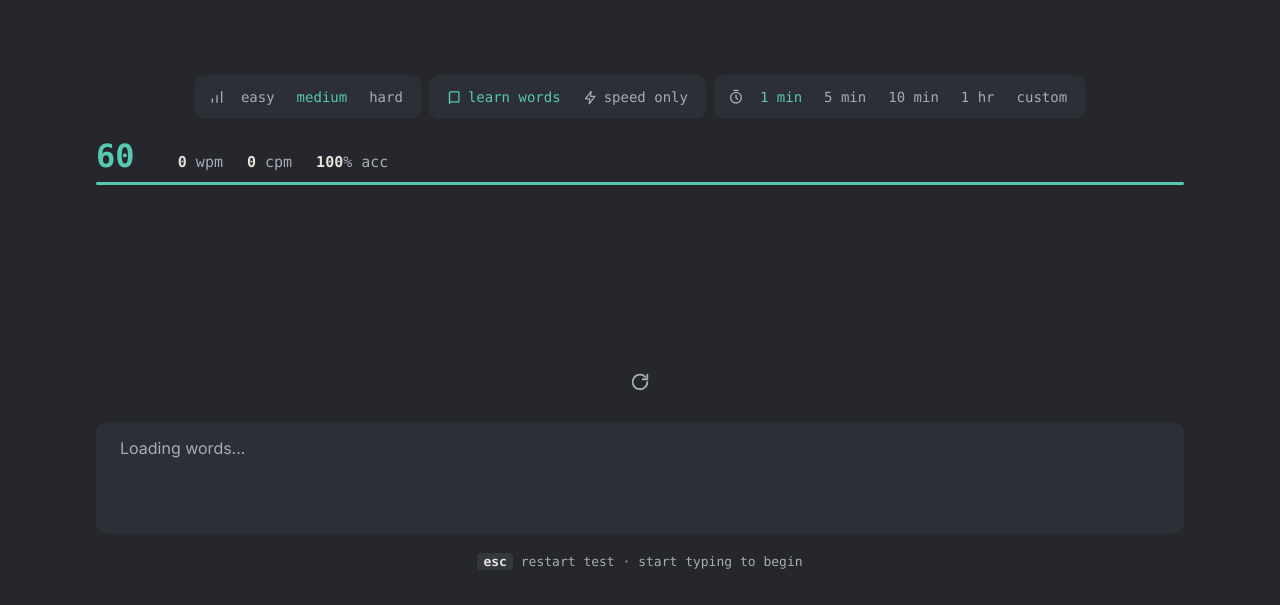
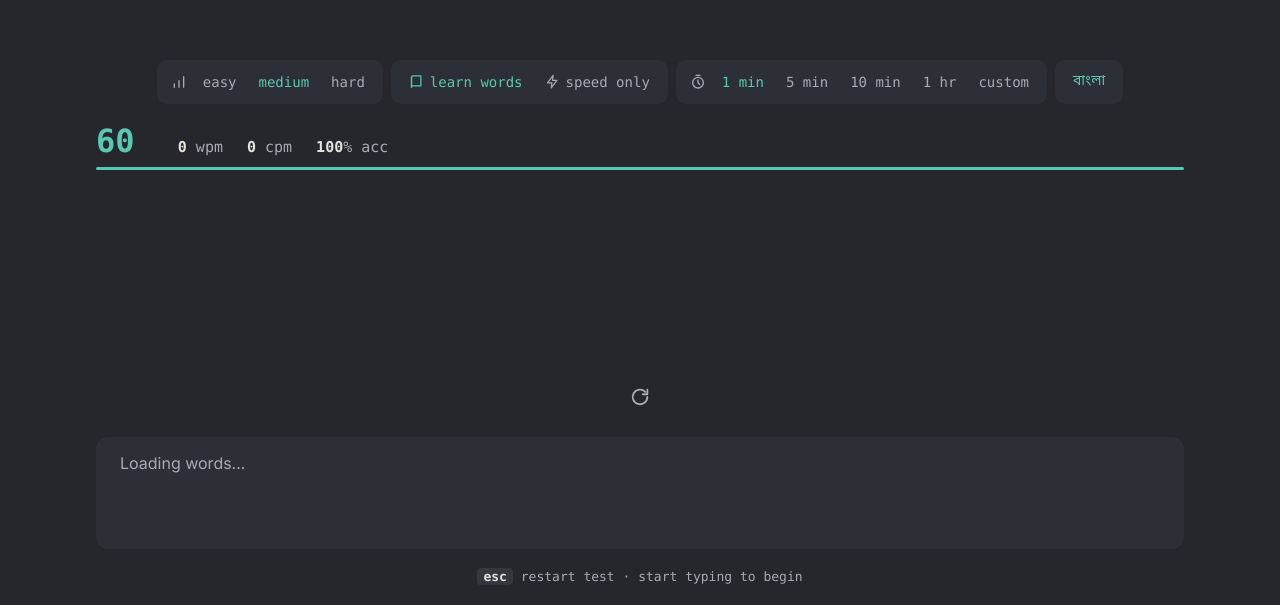
Before and after one commit to saifulislamshah/Typing-Test-Speed-Online, a FastAPI app: page / in a window 1280 px wide. Shown: the part 76-681 px from the top of the page. Run offline with FastAPI, Linux system fonts and the light colour scheme; data that the repository does not hold is empty; some libraries are stand-ins or nearby versions.

Commit message:
add bangla meaning keyword

```diff
--- a/app/static/css/main.css
+++ b/app/static/css/main.css
@@ -169,12 +169,12 @@ fieldset { border: 0; margin: 0; padding: 0; min-width: 0; }
 }
 .cfg-icon { width: 16px; height: 16px; margin: 0 var(--s-half) 0 6px; color: var(--muted); fill: none; stroke: currentColor; stroke-width: 2; stroke-linecap: round; stroke-linejoin: round; }
 .opt input { position: absolute; opacity: 0; width: 1px; height: 1px; }
-.opt span {
+.opt > span {
   display: inline-flex; align-items: center; gap: 6px; min-height: 36px; padding: 0 10px; border-radius: 6px;
   color: var(--muted); font: 500 0.875rem var(--font-mono); cursor: pointer; user-select: none; white-space: nowrap;
   transition: color .15s;
 }
-.opt span:hover { color: var(--text); }
+.opt > span:hover { color: var(--text); }
 .opt input:checked + span { color: var(--accent); }
 .opt input:focus-visible + span { outline: 2px solid var(--accent); outline-offset: -2px; }
 .opt svg { width: 15px; height: 15px; fill: none; stroke: currentColor; stroke-width: 2; stroke-linecap: round; stroke-linejoin: round; }
@@ -231,6 +231,15 @@ fieldset { border: 0; margin: 0; padding: 0; min-width: 0; }
 .w.vocab { font-weight: 600; }
 .w.vocab .vw, .w.vocab .c:not(.sp) { text-decoration: underline; text-decoration-color: color-mix(in srgb, var(--accent) 60%, transparent); text-decoration-thickness: 2px; text-underline-offset: 0.3em; }
 .w.vocab .c.err, .w.vocab .c.extra { text-decoration: underline wavy var(--error); }
+/* Bangla meaning above vocabulary words (config toggle "বাংলা"). Lines get taller to make room. */
+.textbox.show-bn { --lh: 2.3em; font-size: clamp(1.1875rem, 0.8rem + 1.25vw, 1.625rem); }
+.show-bn .w[data-bn] { position: relative; }
+.show-bn .w[data-bn]::before {
+  content: attr(data-bn); position: absolute; left: 0; bottom: calc(100% - 0.02em);
+  font: 500 max(13px, 0.6em)/1.3 var(--font-bn); color: var(--accent); white-space: nowrap; pointer-events: none;
+}
+.show-bn .w.done[data-bn]::before { opacity: 0.55; }
+.opt input[type="checkbox"]:not(:checked) + span { text-decoration: line-through; text-decoration-thickness: 1px; }
 .caret::before {
   content: ""; position: absolute; left: -1px; top: 0.18em; bottom: 0.18em; width: 2px; background: var(--accent); border-radius: 1px;
   animation: blink 1s steps(1) infinite;
@@ -457,12 +466,23 @@ mark.hw { background: none; color: inherit; font-weight: 700; text-decoration: u
 }
 @media (max-width: 520px) {
   /* Config: one row per group, scrolling sideways instead of wrapping. */
-  .config { flex-direction: column; align-items: stretch; gap: 6px; }
+  .config { display: grid; grid-template-columns: minmax(0, 1fr) auto; grid-template-areas: "level bn" "mode mode" "time time"; gap: 6px; }
+  .cfg-level { grid-area: level; } .cfg-bn { grid-area: bn; } .cfg-mode { grid-area: mode; } .cfg-time { grid-area: time; }
   .cfg-group { flex-wrap: nowrap; overflow-x: auto; scrollbar-width: none; justify-content: flex-start; }
   .cfg-group::-webkit-scrollbar { display: none; }
-  .opt span { padding: 0 9px; min-height: 34px; font-size: 0.8125rem; }
+  .opt > span { padding: 0 9px; min-height: 34px; font-size: 0.8125rem; }
   .textbox { font-size: 1.1875rem; --lh: 1.7em; }
   .mw-list { grid-template-columns: 1fr; }
+}
+/* Short laptop screens (720-760px tall): tighten vertical spacing so the test still fits. */
+@media (min-width: 721px) and (max-height: 760px) {
+  .header-inner { min-height: 60px; }
+  .test-screen { gap: 12px; padding-top: 0; }
+  .time-bar { margin-bottom: 10px; }
+  .under-text { margin: 2px 0 10px; }
+  .restart { height: 40px; }
+  .word-card { padding: 10px var(--s3); min-height: 0; }
+  .site-footer { padding: 8px 0 12px; }
 }
 @media (prefers-reduced-motion: reduce) {
   *, *::before, *::after { animation-duration: 0.01ms !important; animation-iteration-count: 1 !important; transition-duration: 0.01ms !important; scroll-behavior: auto !important; }
--- a/app/static/js/engine.js
+++ b/app/static/js/engine.js
@@ -33,7 +33,7 @@ export class Engine {
     clearInterval(this.timer);
     Object.assign(this, {
       duration: duration * 1000, finite, long, idleMs: idle * 1000, mode,
-      words: [], wordItem: [], vocab: [], items: [], typedWords: [],
+      words: [], wordItem: [], vocab: [], bn: [], items: [], typedWords: [],
       wi: 0, typed: '', keys: [], pauses: [], paused: false, pauseStart: 0,
       started: false, finished: false, t0: 0, lastKey: 0,
       ins: 0, okIns: 0, okChars: 0, curItem: -1, firstEl: 0, rendered: 0, shifting: false,
@@ -55,7 +55,10 @@ export class Engine {
         this.words.push(w);
         this.wordItem.push(idx);
         // Speed mode streams only vocab words, so highlighting would mark every word.
-        this.vocab.push(this.mode === 'learn' && (w.match(TOKEN) || []).some((t) => forms.has(t.toLowerCase())));
+        const isVocab = (w.match(TOKEN) || []).some((t) => forms.has(t.toLowerCase()));
+        this.vocab.push(this.mode === 'learn' && isVocab);
+        // Bangla label above the word: the vocab word in Learn mode, every word in Speed mode.
+        this.bn.push((this.mode === 'speed' || isVocab) && it.bn ? it.bn : '');
       }
       it.end = this.words.length - 1;
       this.items.push(it);
@@ -86,6 +89,7 @@ export class Engine {
     for (let i = this.rendered; i < end; i++) {
       const el = document.createElement('span');
       el.className = this.vocab[i] ? 'w vocab' : 'w';
+      if (this.bn[i]) el.dataset.bn = this.bn[i];
       if (i === this.wi) el.innerHTML = this.charsHtml(this.words[i], '', true);
       else if (this.vocab[i]) el.innerHTML = `<span class="vw">${esc(this.words[i])}</span> `;
       else el.textContent = `${this.words[i]} `;
--- a/app/static/js/main.js
+++ b/app/static/js/main.js
@@ -171,15 +171,19 @@ function applySettings() {
   }
   $('#custom-seconds').value = settings.custom;
   $('#custom-field').hidden = settings.duration !== 'custom';
+  $('#bangla-toggle').checked = settings.bangla !== false;
+  $('#textbox').classList.toggle('show-bn', settings.bangla !== false);
 }
 
 form.addEventListener('submit', (e) => e.preventDefault());
 form.addEventListener('change', (e) => {
   const fd = new FormData(form);
   const custom = Math.min(cfg.customMax, Math.max(cfg.customMin, Math.round(+$('#custom-seconds').value || 90)));
-  settings = { duration: fd.get('duration'), custom, level: fd.get('level'), mode: fd.get('mode') };
+  settings = { duration: fd.get('duration'), custom, level: fd.get('level'), mode: fd.get('mode'), bangla: fd.get('bangla') === 'on' };
   store.saveSettings(settings);
   applySettings();
+  // Showing or hiding the Bangla labels doesn't need a new test.
+  if (e.target.name === 'bangla') { engine.scroll(); return; }
   newTest({ practice: null });
   if (e.target.name === 'duration' && settings.duration === 'custom' && e.target.type === 'radio') $('#custom-seconds').focus();
 });
@@ -191,7 +195,7 @@ $('#restart-btn').addEventListener('click', () => { newTest(); input.focus(); })
 // option in the config bar (radios ignore letters anyway). Space still toggles controls.
 document.addEventListener('keydown', (e) => {
   const t = e.target;
-  const free = t === document.body || t.type === 'radio';
+  const free = t === document.body || t.type === 'radio' || t.type === 'checkbox';
   if (free && e.key.length === 1 && e.key !== ' ' && !e.ctrlKey && !e.metaKey && !e.altKey && !$('#result-dialog').open) input.focus({ preventScroll: true });
 });
 
--- a/app/static/js/stream.js
+++ b/app/static/js/stream.js
@@ -1,6 +1,10 @@
 // Word supply: random words from the API (paged by seed, so no repeats in a
 // session), or a fixed list for practice sessions.
-import { formsOf } from './util.js';
+import { bnFor, formsOf } from './util.js';
+import { senseIndex } from './card.js';
+
+// The first Bangla meaning for the sense a sentence uses, shown above the word while typing.
+const bnOf = (rec, sentence) => bnFor(rec, rec.senses[senseIndex(rec, sentence)].pos)?.[0] || '';
 
 export class ApiSource {
   constructor(level) {
@@ -21,7 +25,7 @@ export class ApiSource {
 
 // One item per word: a sentence (Learn mode) or the bare word (Speed mode).
 export function toItems(recs, mode) {
-  return recs.map((rec) => ({ rec, forms: formsOf(rec), sentence: mode === 'speed' ? rec.word : rec.senses[0].examples[0] }));
+  return recs.map((rec) => ({ rec, forms: formsOf(rec), sentence: mode === 'speed' ? rec.word : rec.senses[0].examples[0], bn: bnOf(rec, rec.senses[0].examples[0]) }));
 }
 
 // A sentence the user has not typed yet, preferring a different meaning.
@@ -36,4 +40,7 @@ export function otherExample(rec, used) {
 
 // entries: [{ rec, typed }] -> practice items with a new sentence each
 export const practiceItems = (entries) =>
-  entries.map(({ rec, typed }) => ({ rec, forms: formsOf(rec), sentence: otherExample(rec, typed), practice: true }));
+  entries.map(({ rec, typed }) => {
+    const sentence = otherExample(rec, typed);
+    return { rec, forms: formsOf(rec), sentence, bn: bnOf(rec, sentence), practice: true };
+  });
--- a/app/templates/index.html
+++ b/app/templates/index.html
@@ -11,19 +11,19 @@
   <h1 class="sr-only">Typing speed test: type faster and learn English words with Bangla meanings</h1>
 
   <form class="config" id="settings" aria-label="Test settings">
-    <fieldset class="cfg-group">
+    <fieldset class="cfg-group cfg-level">
       <legend class="sr-only">Level</legend>
       <svg class="cfg-icon" viewBox="0 0 24 24" aria-hidden="true" focusable="false"><path d="M5 20v-5M12 20V10M19 20V4"/></svg>
       <label class="opt"><input type="radio" name="level" value="easy"><span>easy</span></label>
       <label class="opt"><input type="radio" name="level" value="medium" checked><span>medium</span></label>
       <label class="opt"><input type="radio" name="level" value="hard"><span>hard</span></label>
     </fieldset>
-    <fieldset class="cfg-group">
+    <fieldset class="cfg-group cfg-mode">
       <legend class="sr-only">Mode</legend>
       <label class="opt"><input type="radio" name="mode" value="learn" checked><span><svg viewBox="0 0 24 24" aria-hidden="true" focusable="false"><path d="M4 5a2 2 0 0 1 2-2h13v16H6a2 2 0 0 0-2 2z"/><path d="M4 21V5"/></svg>learn words</span></label>
       <label class="opt"><input type="radio" name="mode" value="speed"><span><svg viewBox="0 0 24 24" aria-hidden="true" focusable="false"><path d="M13 2L4 14h7l-1 8 9-12h-7z"/></svg>speed only</span></label>
     </fieldset>
-    <fieldset class="cfg-group" id="duration-group">
+    <fieldset class="cfg-group cfg-time" id="duration-group">
       <legend class="sr-only">Duration</legend>
       <svg class="cfg-icon" viewBox="0 0 24 24" aria-hidden="true" focusable="false"><circle cx="12" cy="13" r="8"/><path d="M12 9v4l2.5 2.5M9 2h6"/></svg>
       <label class="opt"><input type="radio" name="duration" value="60" checked><span>1 min</span></label>
@@ -36,6 +36,10 @@
         <input type="number" id="custom-seconds" min="15" max="7200" step="5" value="90" inputmode="numeric">
         <span aria-hidden="true">sec</span>
       </span>
+    </fieldset>
+    <fieldset class="cfg-group cfg-bn">
+      <legend class="sr-only">Bangla meanings</legend>
+      <label class="opt" title="Show the Bangla meaning above each new word"><input type="checkbox" name="bangla" id="bangla-toggle" checked><span><span class="sr-only">Show Bangla meanings above words: </span><span lang="bn">বাংলা</span></span></label>
     </fieldset>
   </form>
 
```
Also changed, not shown: DECISIONS.md (+1 -0 lines), tests/e2e/test_smoke.py (+35 -0 lines).
